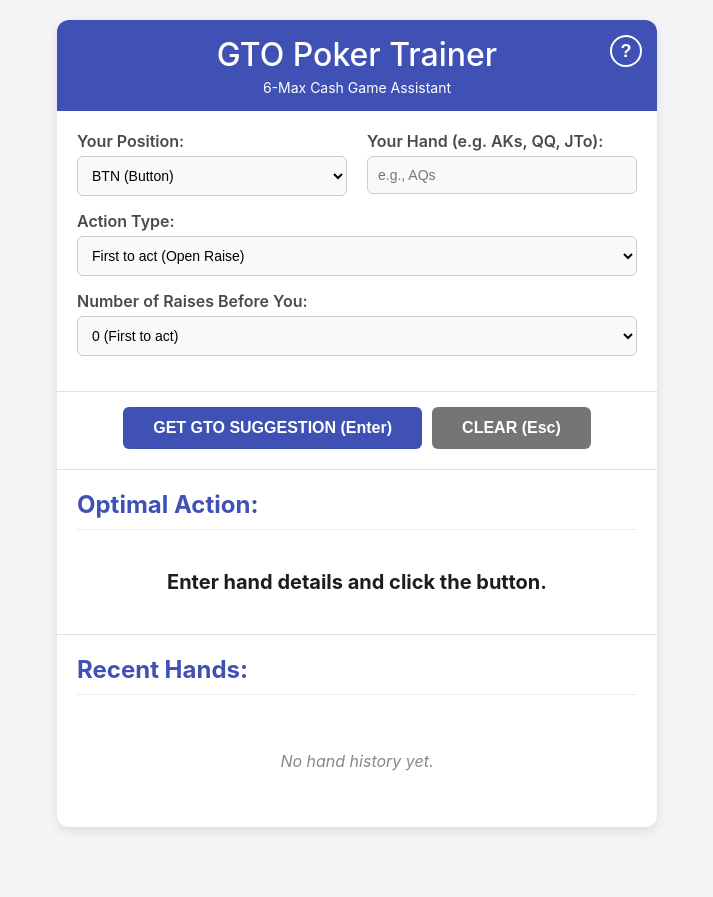
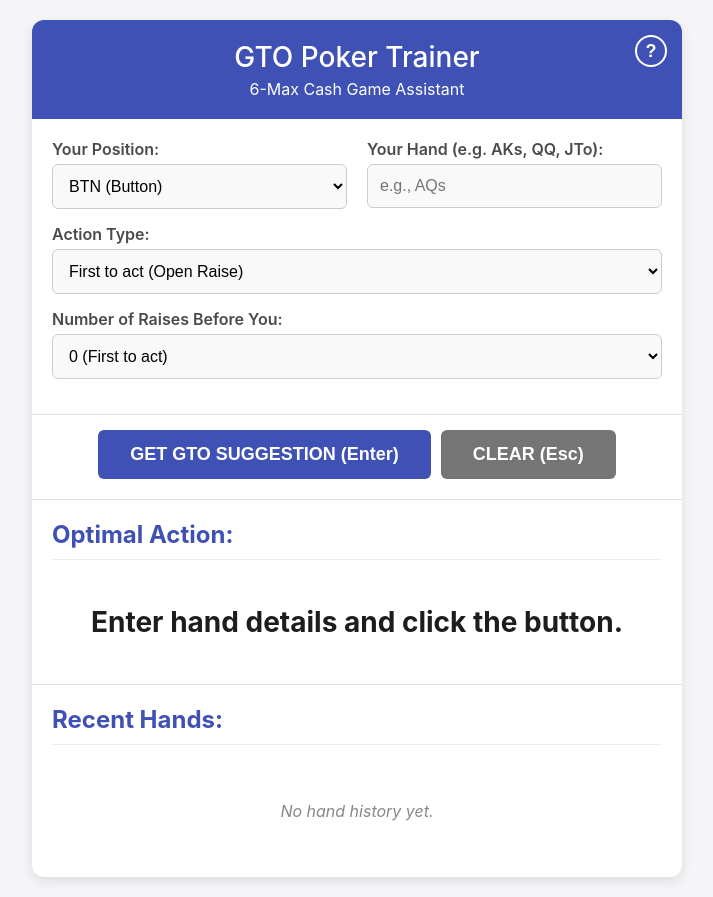
Before and after one commit to shahzaibkhan12345/Poker-Assistant-Project, an Electron app: page index.html in a window 1000 px wide. Shown: the whole page, without its empty margins (143-856 px from the left). Before the commit the page ends 847 px from the top, so only its background shows below. Drawn offline with Linux system fonts and the light colour scheme.

Commit message:
Last_push_with_instant_move

```diff
--- a/styles.css
+++ b/styles.css
@@ -4,10 +4,12 @@ body {
     padding: 20px;
     background-color: #f5f5f7;
     color: #1d1d1f;
+    /* increased base font size from system default to 16px */
+    font-size: 16px;
 }
 
 .container {
-    max-width: 600px;
+    max-width: 650px;
     margin: 0 auto;
     background-color: #ffffff;
     border-radius: 12px;
@@ -18,7 +20,7 @@ body {
 header {
     background-color: #3f51b5;
     color: white;
-    padding: 15px;
+    padding: 20px;
     text-align: center;
     position: relative;
 }
@@ -26,11 +28,13 @@ header {
 header h1 {
     margin: 0;
     font-weight: 500;
+    /* increased header size from default to 28px */
+    font-size: 28px;
 }
 
 header p {
     margin: 5px 0 0;
-    font-size: 14px;
+    font-size: 16px;
 }
 
 /* Added help button styles */
@@ -120,15 +124,18 @@ header p {
     margin-bottom: 5px;
     font-weight: 600;
     color: #4A4A4A;
+    /* increased label font size from 14px to 16px */
+    font-size: 16px;
 }
 
 .form-group input, .form-group select {
     width: 100%;
-    padding: 10px;
+    padding: 12px;
     border: 1px solid #ccc;
     border-radius: 6px;
     box-sizing: border-box;
-    font-size: 14px;
+    /* increased input font size from 14px to 16px */
+    font-size: 16px;
     background-color: #f9f9f9;
     transition: border-color 0.2s;
 }
@@ -159,11 +166,12 @@ header p {
 }
 
 .btn {
-    padding: 12px 30px;
+    padding: 14px 32px;
     border: none;
     border-radius: 6px;
     color: white;
-    font-size: 16px;
+    /* increased button font size from 16px to 18px */
+    font-size: 18px;
     font-weight: 600;
     cursor: pointer;
     transition: background-color 0.2s;
@@ -196,10 +204,11 @@ header p {
 }
 
 .suggestion-box {
-    padding: 20px;
+    padding: 25px;
     border-radius: 8px;
     text-align: center;
-    font-size: 20px;
+    /* increased suggestion text from 20px to 28px for better visibility */
+    font-size: 28px;
     font-weight: 700;
     transition: background-color 0.3s, color 0.3s;
 }
@@ -247,10 +256,11 @@ header p {
 .history-entry {
     display: flex;
     flex-direction: row;
-    gap: 10px;
-    padding: 12px;
+    gap: 15px;
+    padding: 14px;
     border-bottom: 1px solid #e5e5e5;
-    font-size: 14px;
+    /* increased history entry font size from 14px to 15px */
+    font-size: 15px;
     align-items: center;
     background-color: #fafafa;
 }
```
Also changed, not shown: main.js (+4 -3 lines).
